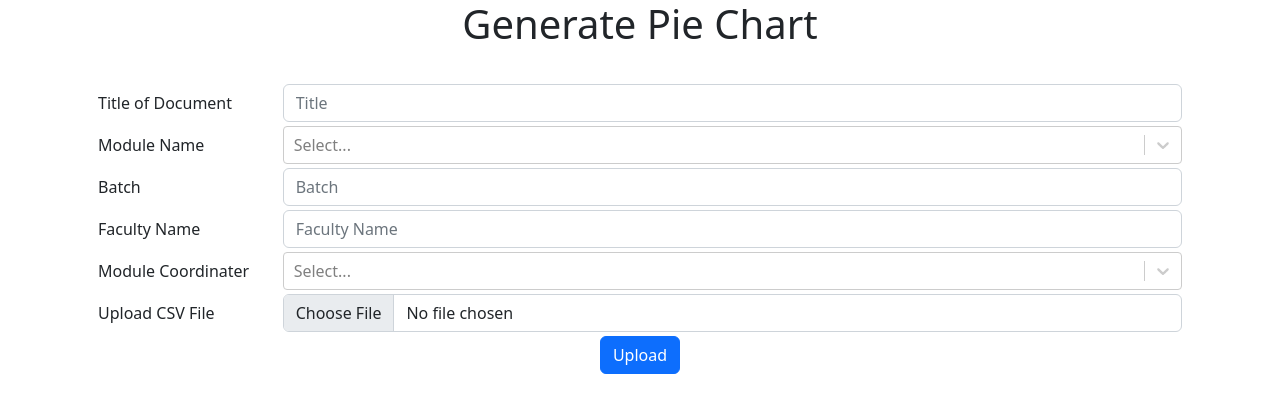
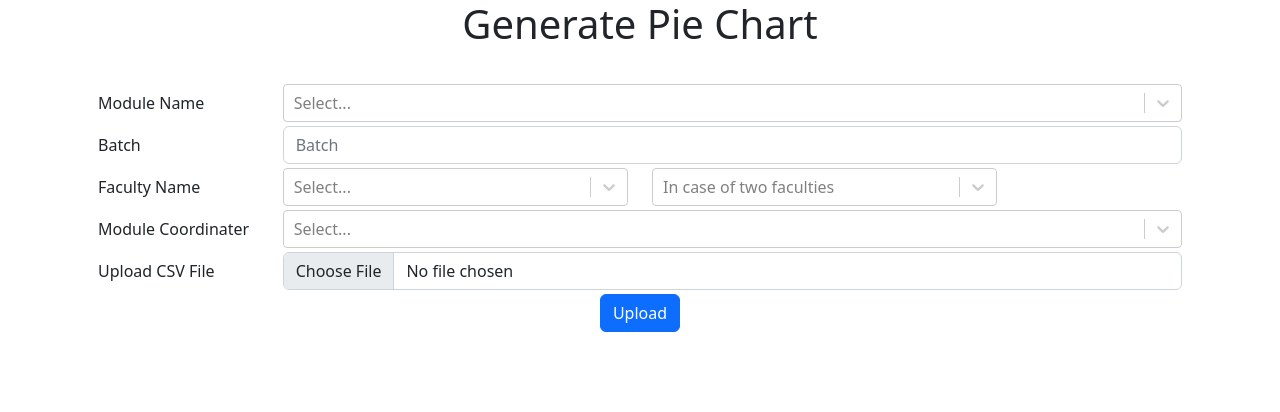
Before and after one commit to Shilbhushan-Khanderao/pie-generator-app, a React (Create React App) app: page / in a window 1280 px wide. Shown: the top 412 px of the page. Built offline with nearby package versions, Linux system fonts and the light colour scheme.

Commit message:
Update of Dropdown for faculty name

```diff
--- a/src/component/InputComponent.js
+++ b/src/component/InputComponent.js
@@ -2,16 +2,17 @@ import React from "react";
 import { useState } from "react";
 import PDFComponent from "./PDFComponent";
 import Select from "react-select";
+import CreatableSelect from "react-select/creatable";
 
 //to get all required data from user
 export const InputComponent = () => {
   //state to pass it as props to other component
   const [File, setFile] = useState();
   const [show, setShow] = useState(false);
-  const [title, setTitle] = useState();
   const [moduleName, setModuleName] = useState();
   const [batch, setBatch] = useState();
   const [faculty, setFaculty] = useState();
+  const [faculty1, setFaculty1] = useState();
   const [moduleco, setModuleco] = useState();
 
   const moduleCoordinatorName = [
@@ -25,13 +26,24 @@ export const InputComponent = () => {
   ];
 
   const moduleNameList = [
-    { value: "CPOS", label: "CPOS" },
-    { value: "OOPJ", label: "OOPJ" },
-    { value: "ADS", label: "ADS" },
-    { value: "DBT", label: "DBT" },
-    { value: "WPT", label: "WPT" },
-    { value: "WJP", label: "WJP" },
-    { value: "SDM", label: "SDM" },
+    { value: "Concept of Programming & Operating Systems", label: "CPOS" },
+    { value: "Object Oriented Programming with Java", label: "OOPJ" },
+    { value: "Algorithm & Data Structures", label: "ADS" },
+    { value: "Database Technologies", label: "DBT" },
+    { value: "Web Programming Technologies", label: "WPT" },
+    { value: "Web Java Programming", label: "WJP" },
+    { value: "Software Development Methodologies", label: "SDM" },
+  ];
+
+  const facultyNameList = [
+    { value: "Mrs. Kiran Waghmare", label: "Mrs. Kiran Waghmare" },
+    { value: "Mr. Shrinivas Kalewad", label: "Mr. Shrinivas Kalewad" },
+    { value: "Mr. Sameer Dehadrai", label: "Mr. Sameer Dehadrai" },
+    { value: "Mr. Abhishek Purohit", label: "Mr. Abhishek Purohit" },
+    { value: "Mr. Vikram Sulakhe", label: "Mr. Vikram Sulakhe" },
+    { value: "Mr. Vipul Tembulwar", label: "Mr. Vipul Tembulwar" },
+    { value: "Mr. Mazrul Ansari", label: "Mr. Mazrul Ansari" },
+    { value: "Mr. Malkeet Singh", label: "Mr. Malkeet Singh" },
   ];
 
   //to set state of file uploaded
@@ -57,18 +69,6 @@ export const InputComponent = () => {
       <div>
         <form>
           <div className="form-group row m-1">
-            <label className="col-sm-2 col-form-label">Title of Document</label>
-            <div className="col-sm-10">
-              <input
-                type="text"
-                className="form-control"
-                id="title"
-                placeholder="Title"
-                onChange={(event) => setTitle(event.target.value)}
-              />
-            </div>
-          </div>
-          <div className="form-group row m-1">
             <label className="col-sm-2 col-form-label">Module Name</label>
             <div className="dropdown col-sm-10">
               <Select
@@ -91,13 +91,21 @@ export const InputComponent = () => {
           </div>
           <div className="form-group row m-1">
             <label className="col-sm-2 col-form-label">Faculty Name</label>
-            <div className="col-sm-10">
-              <input
-                type="text"
-                className="form-control"
-                id="faculty"
-                placeholder="Faculty Name"
-                onChange={(event) => setFaculty(event.target.value)}
+            <div className="col-sm-4">
+              <CreatableSelect
+                className="basic-multi-select"
+                classNamePrefix="select"
+                options={facultyNameList}
+                onChange={(event) => setFaculty(event.value)}
+              />
+            </div>
+            <div className="col-sm-4">
+              <CreatableSelect
+                placeholder="In case of two faculties"
+                className="basic-multi-select"
+                classNamePrefix="select"
+                options={facultyNameList}
+                onChange={(event) => setFaculty1(event.value)}
               />
             </div>
           </div>
@@ -105,7 +113,7 @@ export const InputComponent = () => {
             <label className="col-sm-2 col-form-label">
               Module Coordinater
             </label>
-            <div className="dropdown col-sm-10">
+            <div className="col-sm-10">
               <Select
                 options={moduleCoordinatorName}
                 onChange={(event) => setModuleco(event.value)}
@@ -141,10 +149,10 @@ export const InputComponent = () => {
             <div className="">
               <PDFComponent
                 file={File}
-                title={title}
                 moduleName={moduleName}
                 batch={batch}
                 faculty={faculty}
+                faculty1={faculty1}
                 moduleco={moduleco}
               />
             </div>
--- a/src/component/PDFComponent.js
+++ b/src/component/PDFComponent.js
@@ -21,11 +21,12 @@ function PDFComponent(props) {
 
   //input data from form elements taken from props from inputComponent
   let file = props.file;
-  let title = props.title;
   let batch = props.batch;
   let faculty = props.faculty;
+  let faculty1 = props.faculty1;
   let moduleco = props.moduleco;
   let moduleName = props.moduleName;
+  console.log(faculty1);
 
   //converting csv data to JSON data by papaparse library and passing that data to createCount function for further operations
   const generateChart = () => {
@@ -197,15 +198,20 @@ function PDFComponent(props) {
           </button>
         </div>
       </div>
-      <div id="pdf" className="container" style={{}}>
+      <div id="pdf" className="container">
         <div id="titles">
           {show && (
             <div className="row m-1">
-              <h2 className="text-center">{title}</h2>
+              <h2 className="text-center">
+                PG-DAC Module Feedback for {moduleName}
+              </h2>
               <br />
               <h5 className="col-sm-6">Module Name : {moduleName}</h5>
               <h5 className="col-sm-6">Batch : {batch}</h5>
-              <h5 className="col-sm-6">Faculty Name : {faculty}</h5>
+              <h5 className="col-sm-6">
+                Faculty Name : {faculty}
+                {faculty1 === undefined ? `` : `, ${faculty1}`}
+              </h5>
               <h5 className="col-sm-6">Module Coordinator : {moduleco}</h5>
             </div>
           )}
```
